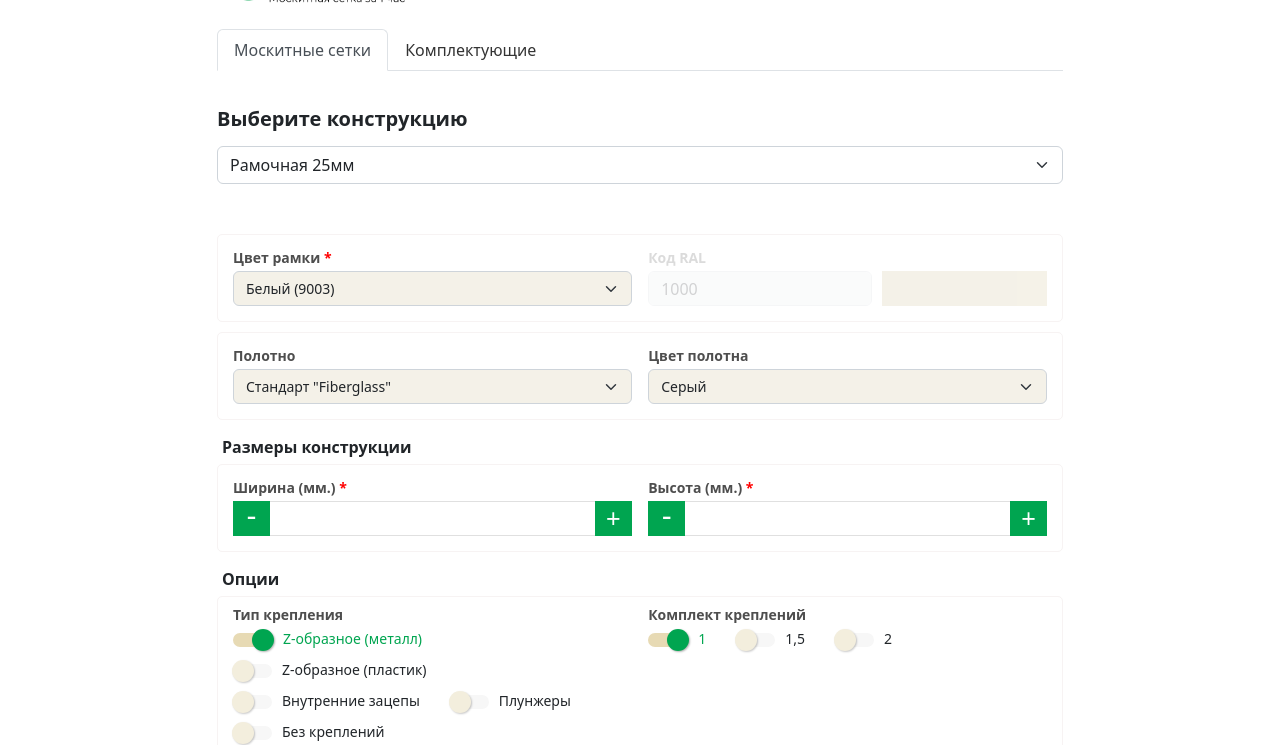
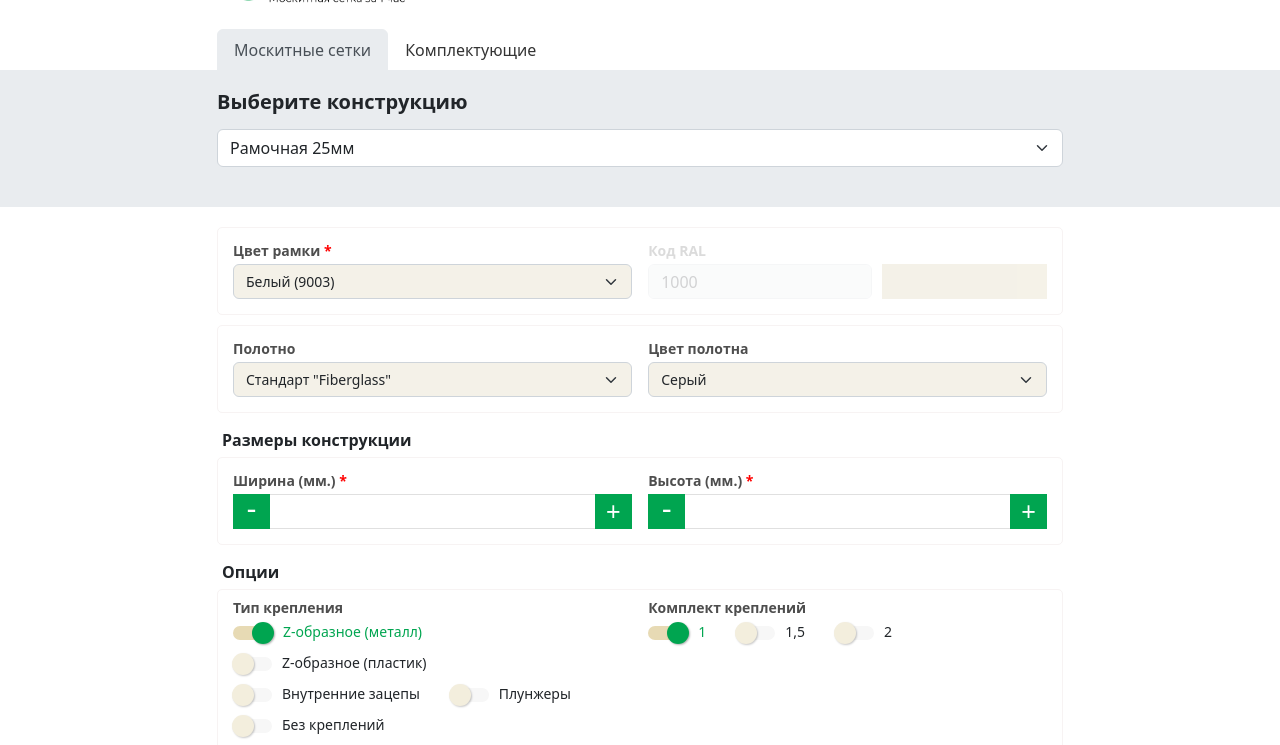
Before and after one commit to skimsk/calculator, a website: page index.html in a window 1280 px wide. Shown: the part 71-816 px from the top of the page. Drawn offline with Linux system fonts and the light colour scheme.

Commit message:
2. Выгрузка правок ручки

```diff
--- a/src/assets/css/style.css
+++ b/src/assets/css/style.css
@@ -134,7 +134,7 @@ body {background-color: #eaeaea;}
 /**
  * Module Product
  */
-.module-product-select {padding: 20px 0 30px 0;margin-bottom: 20px;/*background-color: #e9ecef;*/}
+.module-product-select {padding: 20px 0 40px 0;margin-bottom: 20px;background-color: #e9ecef;}
 
 .module-product-form {margin-bottom: 30px;}
 .form-product .field-group-fixation .field-group-fields {padding-bottom: 0;}
@@ -214,7 +214,7 @@ body {background-color: #eaeaea;}
 /**
  * Module Extras
  */
-.module-extras-search {padding: 20px 0 30px 0;margin-bottom: 10px;/*background-color: #e9ecef;*/}
+.module-extras-search {padding: 20px 0 40px 0;margin-bottom: 10px;background-color: #e9ecef;}
 
 .module-extras-search .form-search {position: relative;}
 .module-extras-search .form-search .form-group {position: relative;z-index: 1;}
--- a/src/data/polotna.js
+++ b/src/data/polotna.js
@@ -39,10 +39,10 @@ export default {
     antibird: [
         {value: 'alum', label: 'Алюминиевый'},
     ],
-    diamonds: [
+    diamond: [
         {value: 'black', label: 'Чёрный'},
     ],
-    respilon: [
+    resplion: [
         {value: 'gray', label: 'Cерый'},
     ],
     antipyl: [
--- a/src/data/price.js
+++ b/src/data/price.js
@@ -46,9 +46,9 @@ export default {
       //Перемычки
       peremychka: [
         { key: 'one', price: 0 },
-        { key: 'two', price: 440 },
-        { key: 'three', price: 660 },
-        { key: 'four', price: 880 },
+        { key: 'two', price: 220 },
+        { key: 'three', price: 440 },
+        { key: 'four', price: 660 },
         { key: 'krest', price: 2200 }
       ],
       //комплект креплений
@@ -129,9 +129,9 @@ export default {
       //Перемычки
       peremychka: [
         { key: 'one', price: 0 },
-        { key: 'two', price: 440 },
-        { key: 'three', price: 660 },
-        { key: 'four', price: 880 },
+        { key: 'two', price: 220 },
+        { key: 'three', price: 440 },
+        { key: 'four', price: 660 },
         { key: 'krest', price: 2200 }
       ],
       komplekt:[
@@ -189,9 +189,9 @@ export default {
       //Перемычки
       peremychka: [
         { key: 'one', price: 0 },
-        { key: 'two', price: 440 },
-        { key: 'three', price: 660 },
-        { key: 'four', price: 880 },
+        { key: 'two', price: 220 },
+        { key: 'three', price: 440 },
+        { key: 'four', price: 660 },
         { key: 'krest', price: 2200 }
       ],
       //комплект креплений
@@ -231,9 +231,9 @@ export default {
       //Перемычки
       peremychka: [
         { key: 'one', price: 0 },
-        { key: 'two', price: 440 },
-        { key: 'three', price: 660 },
-        { key: 'four', price: 880 },
+        { key: 'two', price: 220 },
+        { key: 'three', price: 440 },
+        { key: 'four', price: 660 },
         { key: 'krest', price: 2200 }
       ],
       // Монтаж
@@ -267,9 +267,9 @@ export default {
       //Перемычки
       peremychka: [
         { key: 'one', price: 0 },
-        { key: 'two', price: 440 },
-        { key: 'three', price: 660 },
-        { key: 'four', price: 880 },
+        { key: 'two', price: 220 },
+        { key: 'three', price: 440 },
+        { key: 'four', price: 660 },
         { key: 'krest', price: 2200 }
       ],
       // Монтаж
@@ -308,9 +308,9 @@ export default {
       //Перемычки
       peremychka: [
         { key: 'one', price: 0 },
-        { key: 'two', price: 440 },
-        { key: 'three', price: 660 },
-        { key: 'four', price: 880 },
+        { key: 'two', price: 220 },
+        { key: 'three', price: 440 },
+        { key: 'four', price: 660 },
         { key: 'krest', price: 2200 }
       ],
       // Монтаж
@@ -623,14 +623,16 @@ export default {
       { key: 'ral.min', price: 6000 },
       { key: 'ral', price: 1000 },
     ],
+    //тип крепления
     fastings: [
       { key: 'z-krepleniya-m', price: 450 },
       { key: 'z-krepleniya-p', price: 220 },
       { key: 'plungery', price: 900 },
-      { key: 'bezkrepleniya', price: 0 }
     ],
-    // Углы
-    corners: [
+    //ручки
+    handles: [
+      { key: 'silikonovie', price: 0 },
+      { key: 'metallicheskie', price: 220 },
     ],
     //комплект креплений
     komplekt: [
--- a/src/data/products.js
+++ b/src/data/products.js
@@ -761,7 +761,7 @@ export default [
                             type: 'number',
                             name: 'width',
                             label: 'Ширина',
-                            value: '700',
+                            value: '',
                             min: '400',
                             max: '3000',
                             step: '1',
@@ -773,7 +773,7 @@ export default [
                             type: 'number',
                             name: 'height',
                             label: 'Высота',
-                            value: '1400',
+                            value: '',
                             min: '400',
                             max: '3000',
                             step: '1',
@@ -981,7 +981,7 @@ export default [
                             type: 'number',
                             name: 'width',
                             label: 'Ширина',
-                            value: '700',
+                            value: '',
                             min: '300',
                             max: '2000',
                             step: '1',
@@ -993,7 +993,7 @@ export default [
                             type: 'number',
                             name: 'height',
                             label: 'Высота',
-                            value: '1400',
+                            value: '',
                             min: '300',
                             max: '3000',
                             step: '1',
@@ -1259,7 +1259,7 @@ export default [
                             type: 'number',
                             name: 'width',
                             label: 'Ширина',
-                            value: '700',
+                            value: '',
                             min: '400',
                             max: '3000',
                             step: '1',
@@ -1271,7 +1271,7 @@ export default [
                             type: 'number',
                             name: 'height',
                             label: 'Высота',
-                            value: '1400',
+                            value: '',
                             min: '400',
                             max: '3000',
                             step: '1',
@@ -2036,7 +2036,7 @@ export default [
                     type: 'radio',
                     label: 'Комплект креплений',
                     items: [
-                        {value: 'one', label: '1', checked: true},
+                        {value: 'one', label: '1'},
                         {value: 'half', label: '1,5'},
                         {value: 'two', label: '2'},
                     ]
```
Also changed, not shown: dist/index.html, src/assets/css/bootstrap.min.css, 14 other files.
